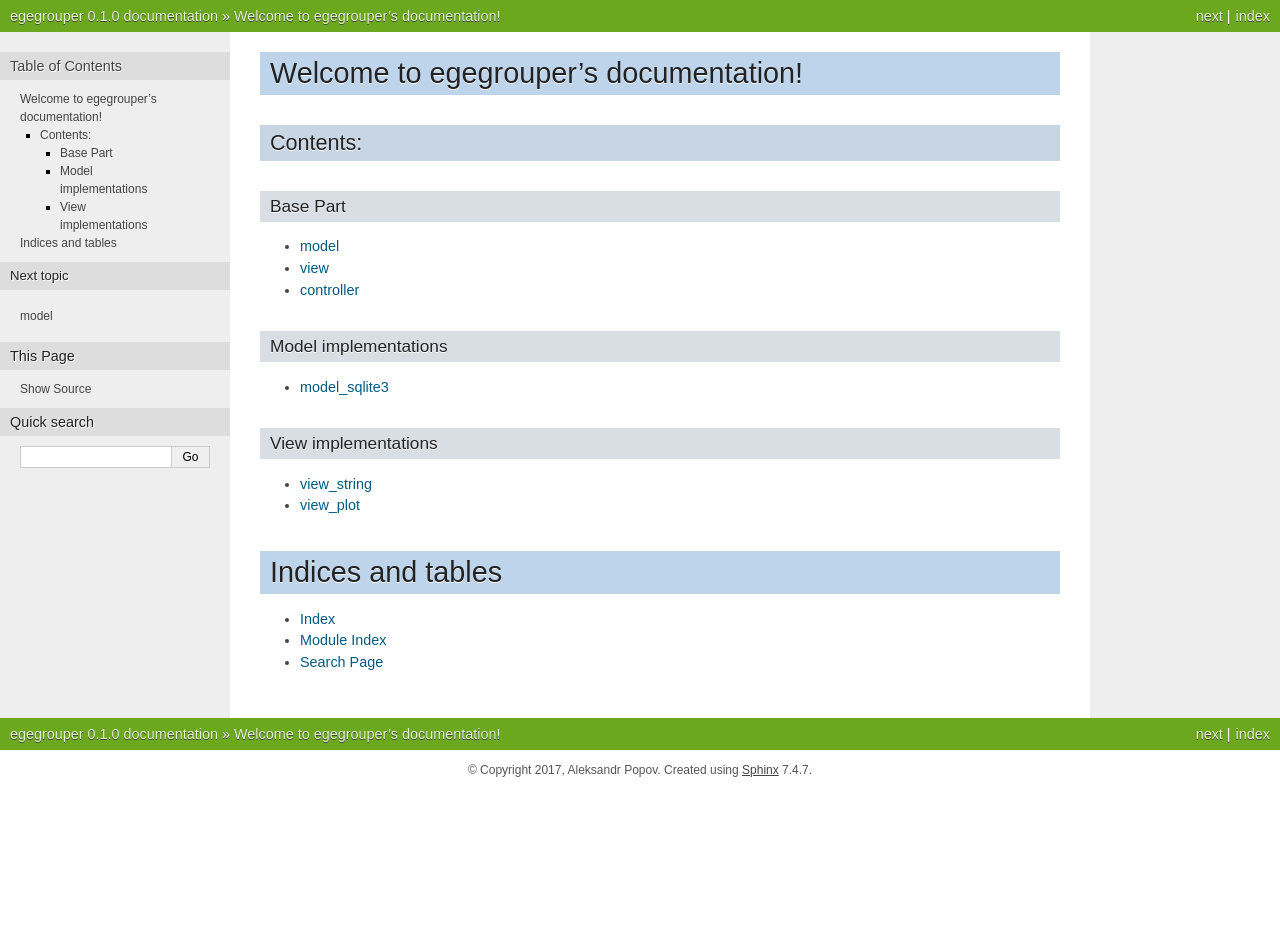
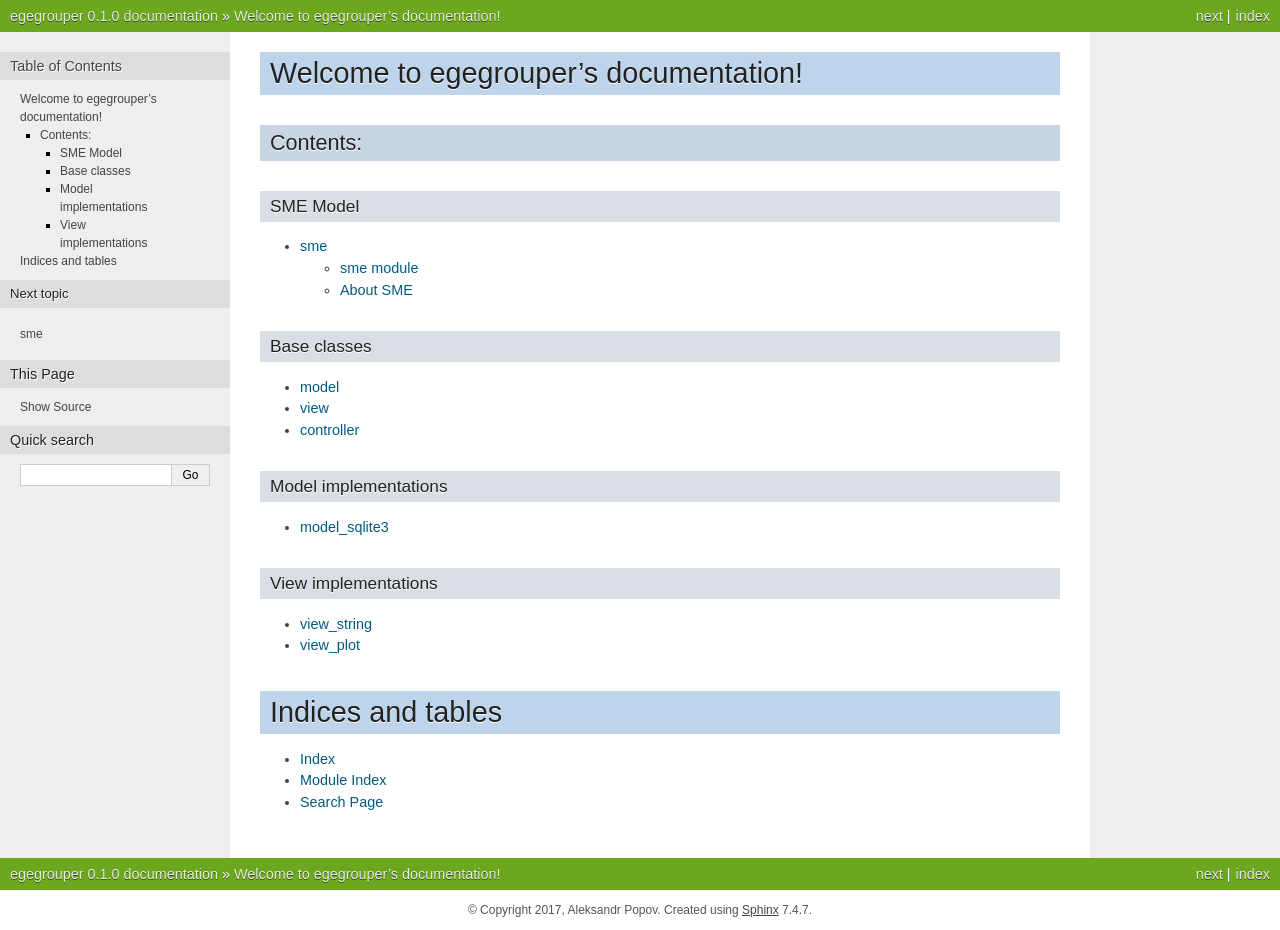
Before and after one commit to aleneus/egegrouper, a Sphinx documentation site: the page built from doc/source/index.rst, in a window 1280 px wide. Built offline with Sphinx 7.4.7, drawn with Linux system fonts in a browser that asks for light colours; before the commit the page ends 900 px from its top, so only the background shows below that.

Commit message:
doc and refact

```diff
--- a/doc/source/index.rst
+++ b/doc/source/index.rst
@@ -9,7 +9,15 @@ Welcome to egegrouper's documentation!
 Contents:
 --------------------------------------
 
-Base Part
+SME Model
+^^^^^^^^^
+
+.. toctree::
+
+   sme
+
+
+Base classes
 ^^^^^^^^^
 
 .. toctree::
--- /dev/null
+++ b/doc/source/sme.rst
@@ -0,0 +1,13 @@
+sme
+========================
+
+sme module
+----------
+
+.. automodule:: sme
+   :members:
+
+About SME
+---------
+
+.. image:: pic/sme.png
```
Also changed, not shown: doc/source/pic/sme.png (added), 1 other file.
